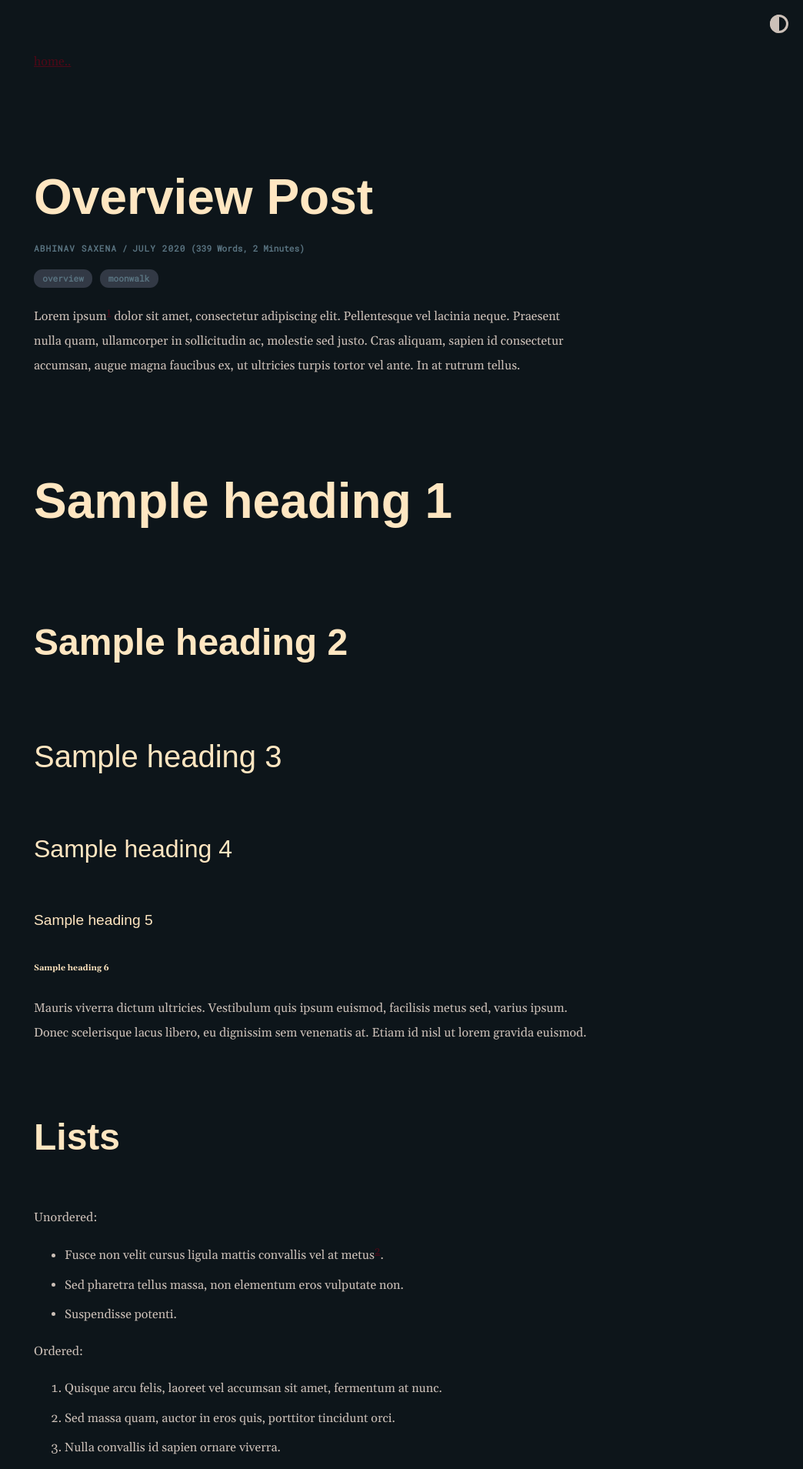
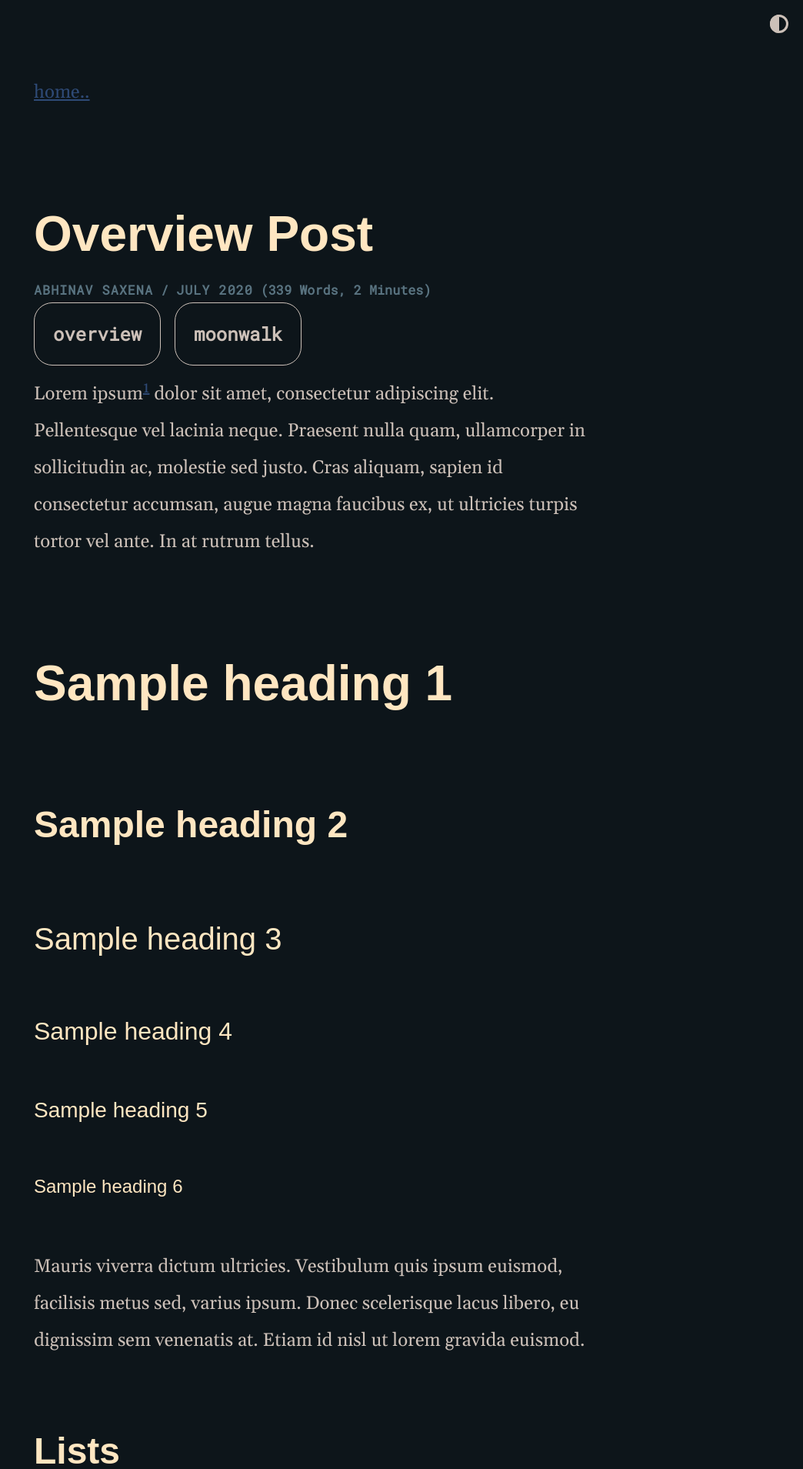
Before and after one commit to scherrer-txt/bts, a Jekyll site: the page built from _posts/2020-07-07-overview-post.md, in a window 1280 px wide. Shown: the top 1909 px of the page at 77% size, without its empty margins (236-1280 px from the left). Built offline with Jekyll 4.4.1, drawn with Linux system fonts in a browser that asks for light colours; some web fonts are replaced.

Commit message:
Update moonwalk.scss

```diff
--- a/_sass/moonwalk.scss
+++ b/_sass/moonwalk.scss
@@ -6,14 +6,15 @@ html { height: 100%; }
 
 body {
   font-family:  "Gelasio", serif;
-  font-size: 1.0rem;
+  font-size: 1.5rem;
   line-height: 2;
   margin: 0;
   min-height: 100%;
 }
 pre, code {
   font-family: "Roboto Mono", "Courier New", monospace;
-  font-size: 0.9rem;
+  font-size: 1rem;
+  font-weight: 200;
 }
 
   h1 {
@@ -46,12 +47,19 @@ pre, code {
 
   h5 {
   font-family: "pragmatica-extended", sans-serif;
-  font-size: 1.20rem;
+  font-size: 1.75rem;
   font-weight: 400;
   margin-top: 1.5em;
 }
 
-hr { margin: 1em 0; }
+  h6 {
+  font-family: "pragmatica-extended", sans-serif;
+  font-size: 1.5rem;
+  font-weight: 400;
+  margin-top: 1.5em;
+}
+
+hr { margin: 3em 0; }
 
 hr.page-break {
   text-align: center;
@@ -114,7 +122,7 @@ img {
 @mixin dark-appearance {
   html, body  {
       --headings: #FFE6C1;
-      --links: #4D0817;
+      --links: #2E4A76;
       --highlight: #41C7C7;
       --bg: #0D151A;
       --bg-secondary: #323945;
@@ -245,13 +253,13 @@ p code, li code {
 }
 .tag {
   font-family: "Roboto Mono", "Courier New", monospace;
-  color: var(--text-secondary);
-  padding: 0.4em 1em;
+  color: var(--text);
+  padding: 1em 1em;
   margin-right: 0.5em;
   border-radius: 1em;
-  background-color: var(--bg-secondary);
-  font-size: 0.7em;
+  //background-color: var(--bg-secondary);
+  font-size: 1em;
   font-weight: bold;
   text-transform: lowercase;
-  //border: 1px solid var(--text-secondary);
+  border: 1px solid var(--text);
 }
```
